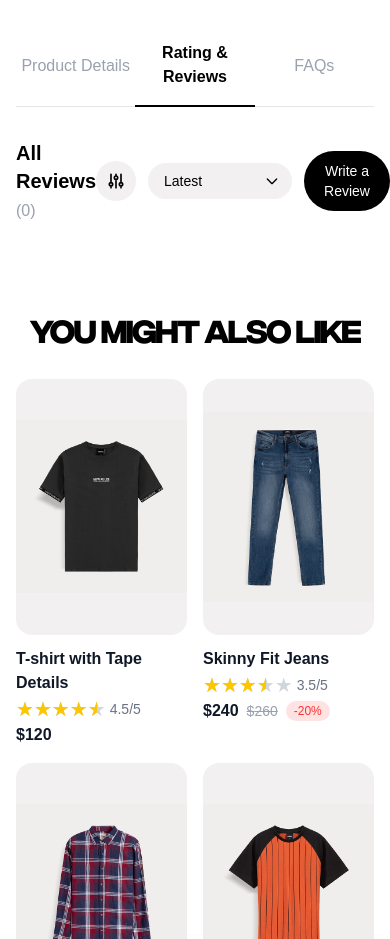
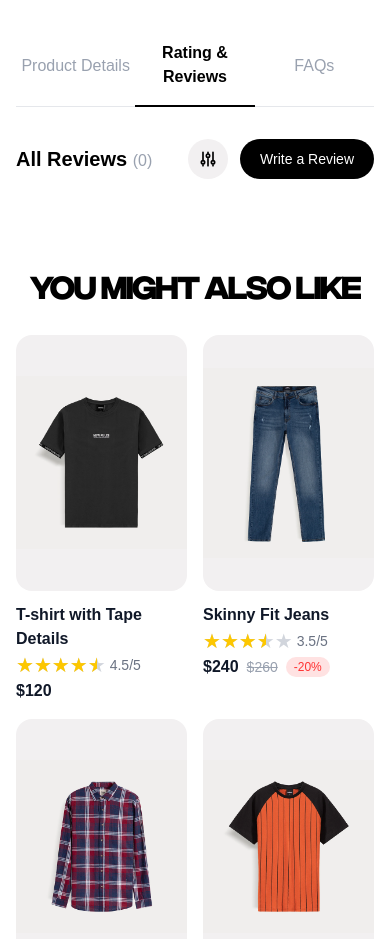
Before and after one commit to pagiannis/EcommerceWebsite, a React (Vite) app in the folder client/: page /product/black-striped-tee in a window 390 px wide. Shown: the part 1100-2039 px from the top of the page. Built offline with nearby package versions, Linux system fonts and the light colour scheme; a web font is replaced by a local one.

Commit message:
Improve mobile design on producttabs in productdetailpage

```diff
--- a/client/src/components/product/ProductTabs.tsx
+++ b/client/src/components/product/ProductTabs.tsx
@@ -59,7 +59,7 @@ export default function ProductTabs({
 
       <div className="mt-8">
         {tab === "details" && (
-          <p className="max-w-2xl text-gray-600">{description}</p>
+          <p className="text-gray-600">{description}</p>
         )}
 
         {tab === "reviews" && (
@@ -92,8 +92,8 @@ export default function ProductTabs({
                     />
                   </svg>
                 </button>
-                {/* Sort dropdown */}
-                <div className="relative inline-flex items-center rounded-full bg-brand-gray px-4 py-2">
+                {/* Sort dropdown — desktop only */}
+                <div className="relative hidden sm:inline-flex items-center rounded-full bg-brand-gray px-4 py-2">
                   <select
                     value={sort}
                     onChange={(e) => setSort(e.target.value)}
@@ -120,7 +120,7 @@ export default function ProductTabs({
                 {/* Write a Review */}
                 <button
                   type="button"
-                  className="rounded-full bg-brand-black px-5 py-2.5 text-sm font-medium text-white hover:bg-gray-800"
+                  className="rounded-full bg-brand-black px-5 py-2.5 text-sm font-medium text-white hover:bg-gray-800 whitespace-nowrap"
                 >
                   Write a Review
                 </button>
@@ -163,7 +163,7 @@ export default function ProductTabs({
         )}
 
         {tab === "faqs" && (
-          <div className="max-w-2xl space-y-4">
+          <div className="space-y-4">
             {FAQS.map((faq) => (
               <div
                 key={faq.q}
```
